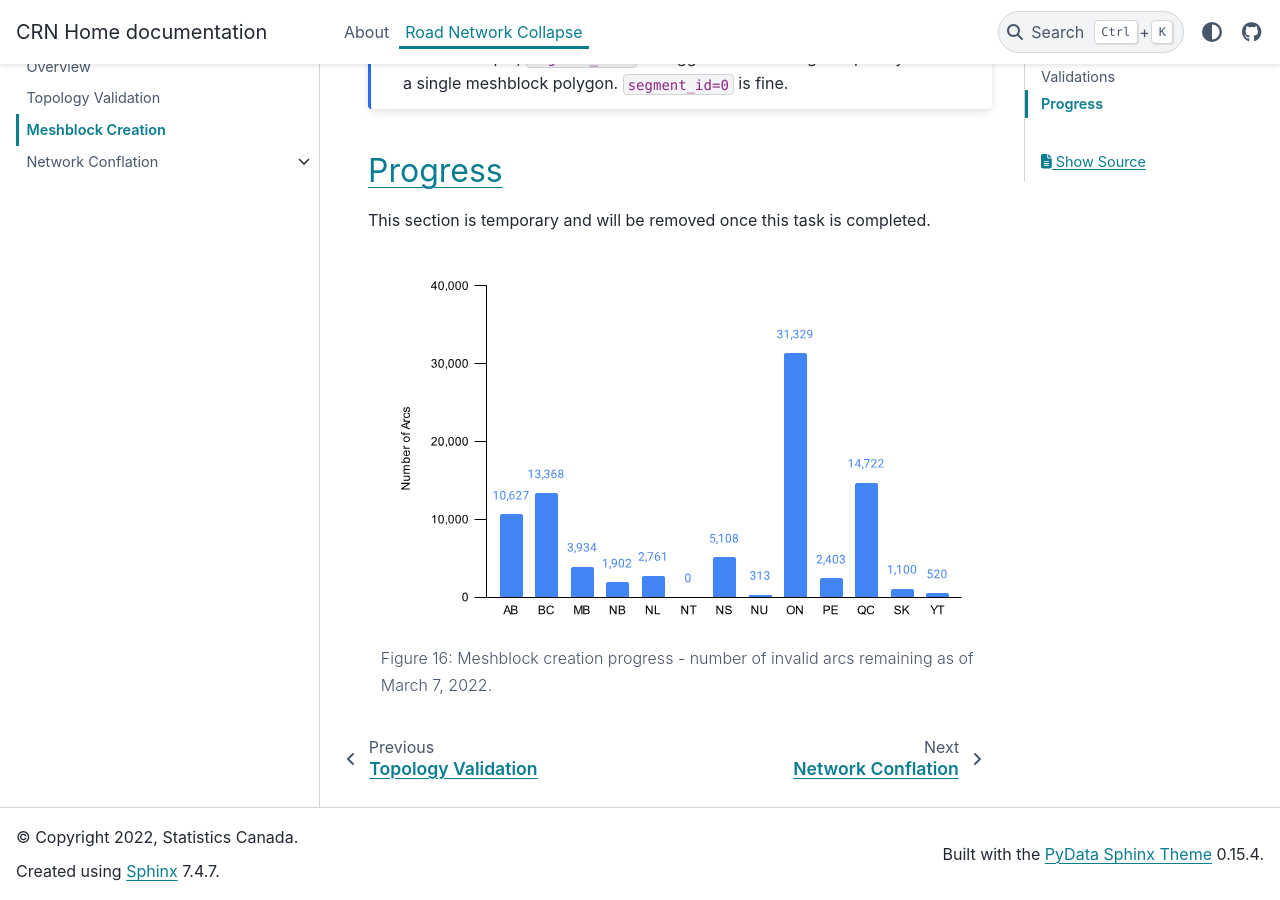
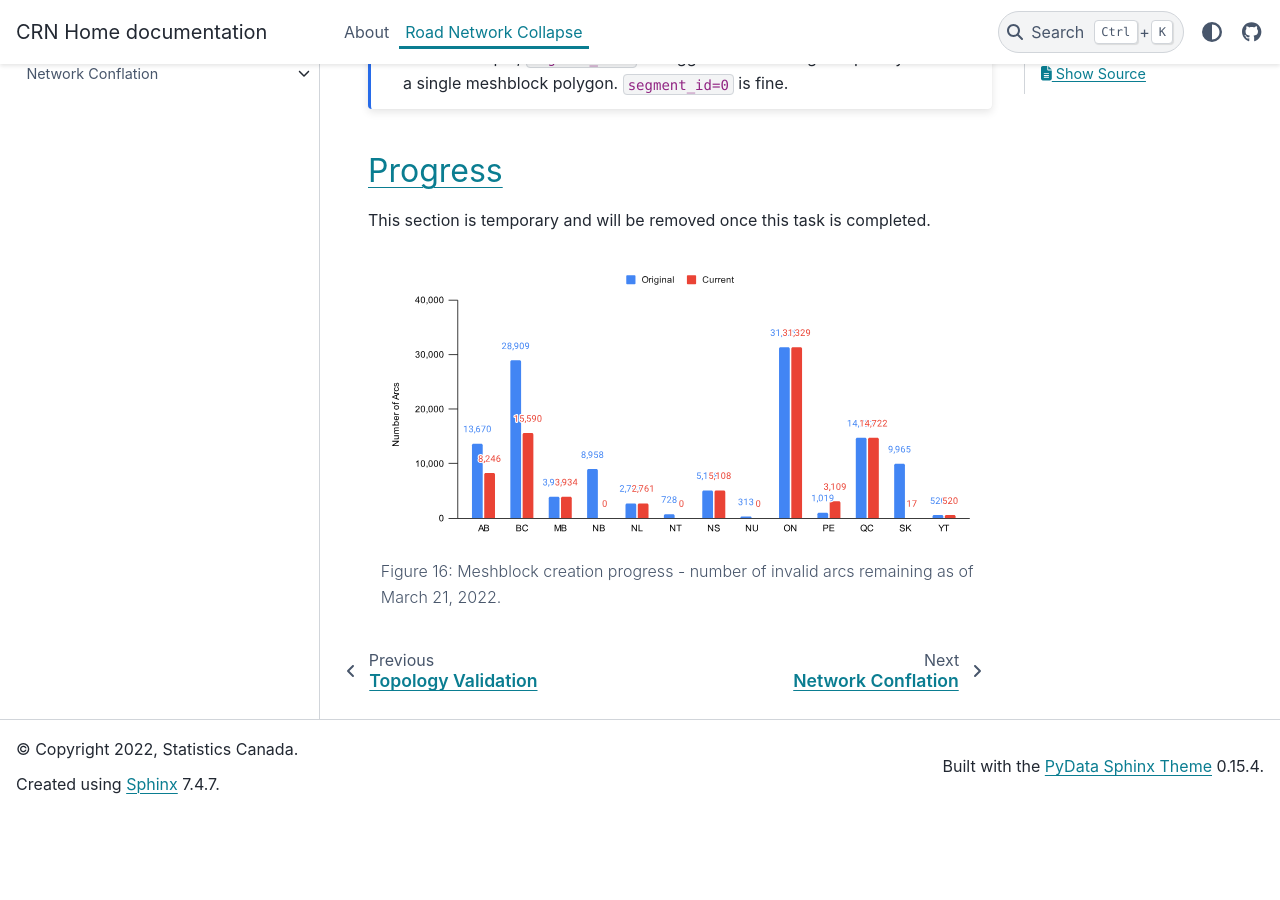
Before and after one commit to StatCan/egp-crn, a Sphinx documentation site: the page built from docs/source/road_network_collapse/meshblock_creation.rst, in a window 1280 px wide and 900 px high, scrolled down 18418 px. Built offline with Sphinx 7.4.7 and the PyData theme 0.15.4, drawn with Linux system fonts in a browser that asks for light colours; after the commit the page ends 19231 px from its top, so only the background shows below that.

Commit message:
[1] updated meshblock_creation progress chart; [2] added venv installation section to environment docs.

```diff
--- a/docs/source/road_network_collapse/meshblock_creation.rst
+++ b/docs/source/road_network_collapse/meshblock_creation.rst
@@ -418,4 +418,4 @@ This section is temporary and will be removed once this task is completed.
 .. figure:: /source/_static/meshblock_creation/meshblock_creation_progress.svg
     :alt: Meshblock creation progress.
 
-    Figure 16: Meshblock creation progress - number of invalid arcs remaining as of March 7, 2022.
+    Figure 16: Meshblock creation progress - number of invalid arcs remaining as of March 21, 2022.
```
Also changed, not shown: docs/source/about/environment.rst (+7 -0 lines), docs/source/_static/meshblock_creation/meshblock_creation_progress.svg.
